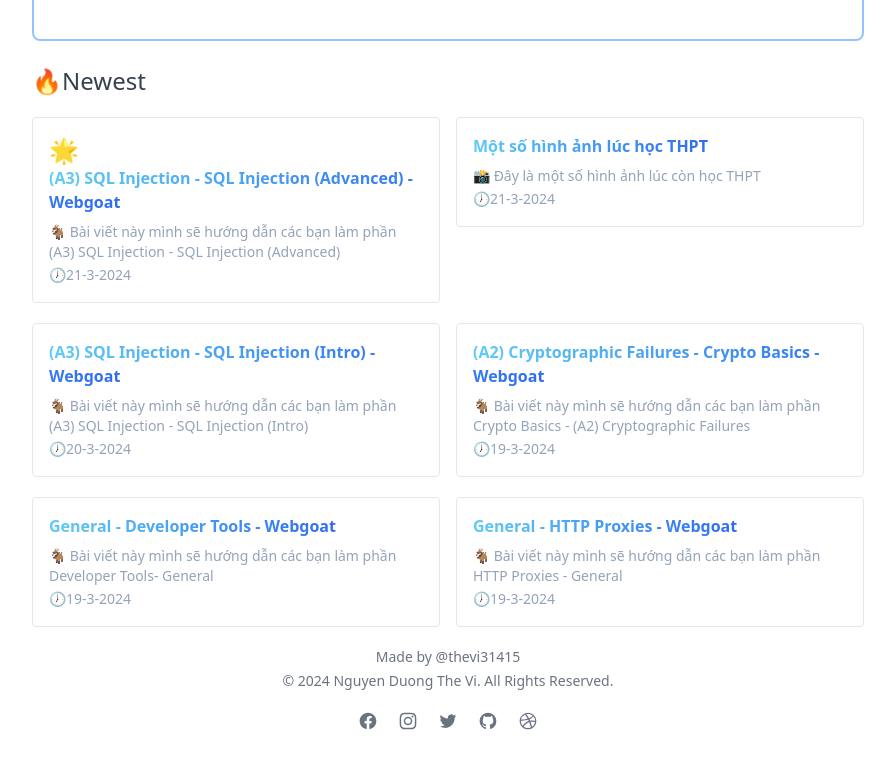
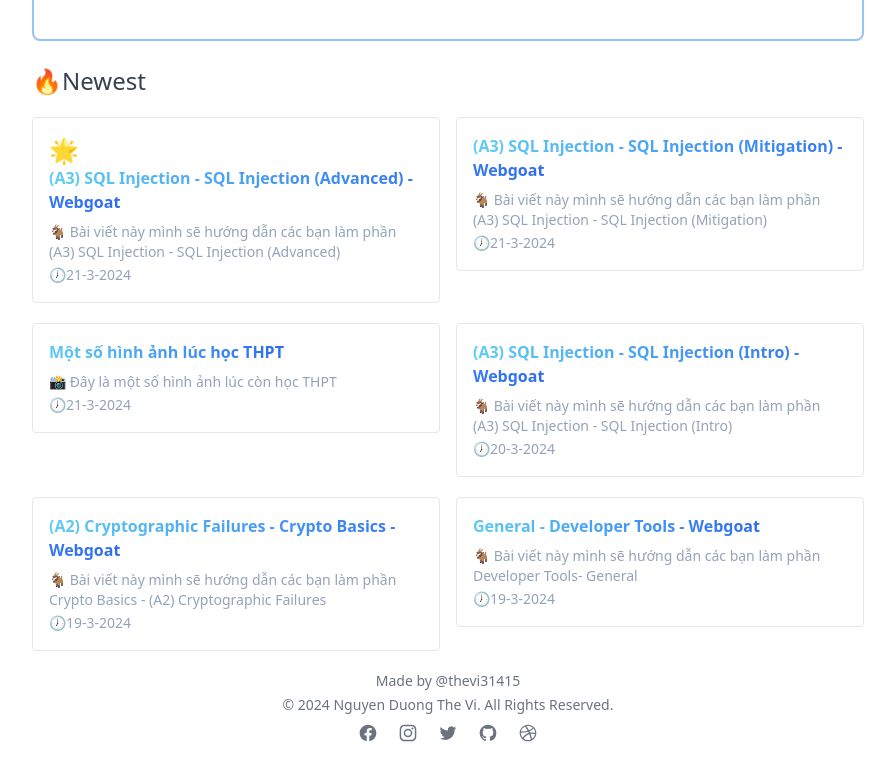
Before and after one commit to thevi31415/nguyenduongtheviblog, a Next.js app: page / in a window 1280 px wide. Shown: the part 347-1110 px from the top of the page, without its empty margins (192-1087 px from the left). Before the commit the page ends 1078 px from the top, so only its background shows below. Built offline with nearby package versions, Linux system fonts and the light colour scheme.

Commit message:
Cập nhât giao diện

```diff
--- a/app/layout.tsx
+++ b/app/layout.tsx
@@ -144,7 +144,7 @@
             @thevi31415
           </a>
         </p>
-        <span className="block text-sm text-center text-gray-500 dark:text-gray-400 mb-3">
+        <span className="block text-sm text-center text-gray-500 dark:text-gray-400 mb-1">
           © 2024 Nguyen Duong The Vi. All Rights Reserved.
         </span>
         {/* <a
@@ -154,7 +154,7 @@
         >
           Source code
         </a> */}
-        <ul className="flex justify-center mt-5 space-x-5">
+        <ul className="flex justify-center mt-2 mb-5 space-x-5">
           <li>
             <a
               href="#"
--- /dev/null
+++ b/post/a3-sql-injection-mitigation.md
@@ -0,0 +1,8 @@
+---
+title: "(A3) SQL Injection - SQL Injection (Mitigation) - Webgoat"
+tag: "webgoat"
+subtitle: " 🐐
+  Bài viết này mình sẽ hướng dẫn các bạn làm phần (A3) SQL Injection - SQL Injection (Mitigation)"
+date: "21-3-2024"
+id: "12"
+---
```
